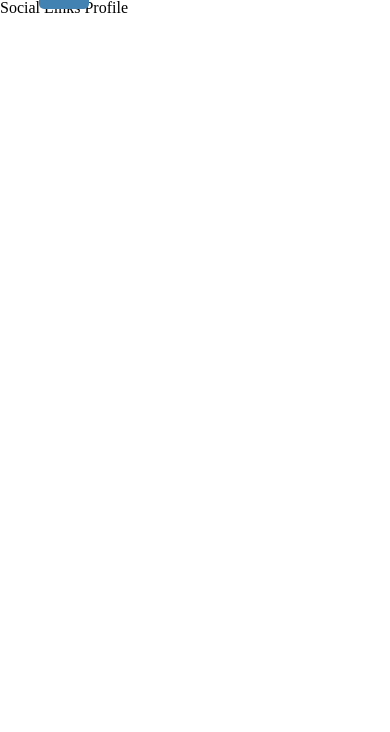
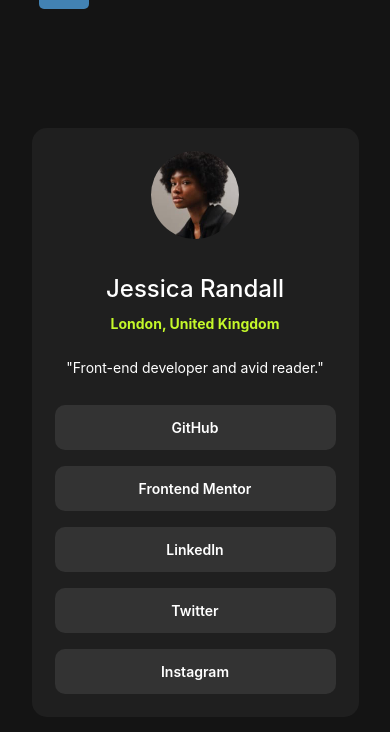
Before and after one commit to alexanderivanov2/frontend-mentor, a Vue app: page /newbie/social-links-profile-card in a window 390 px wide. Shown: the top 732 px of the page. Built offline with nearby package versions, Linux system fonts and the light colour scheme; a web font is replaced by a local one.

Commit message:
implement mobile version

```diff
--- a/src/assets/styles/pages/newbie/_socialLinksProfileCard.scss
+++ b/src/assets/styles/pages/newbie/_socialLinksProfileCard.scss
@@ -0,0 +1,90 @@
+#socialLinksProfilePage {
+    @import url('https://fonts.googleapis.com/css2?family=Inter:wght@100..900&display=swap');
+
+    $black: #141414;
+    $dark-grey: #1F1F1F;
+    $grey: #333333;
+    $white: #ffffff;
+    $neon-green: #C4F82A;
+
+    min-height: 100vh;
+    height: 100%;
+
+    background-color: $black;
+    display: flex;
+    justify-content: center;
+    align-items: center;
+
+    font-family: "Inter", sans-serif;
+    font-optical-sizing: auto;
+    font-style: normal;
+
+    #socialLinksProfileCard {
+        width: 100%;
+        max-width: 327px;
+        min-height: 579px;
+        background-color: $dark-grey;
+        border-radius: 15px;
+        padding: 23px;
+        text-align: center;
+
+        .social-profile-img-wrapper {
+            width: 88px;
+            height: 88px;
+            margin: auto;
+            img {
+                width: 100%;
+                border-radius: 100%;
+            }
+        }
+
+
+        .social-profile-names {
+            font-size: 24px;
+            font-weight: 500;
+            line-height: 150%;
+            color: $white;
+            margin: 32px auto 10px;
+        }
+
+        .social-profile-location {
+            color: $neon-green;
+            font-weight: bold;
+            font-size: 14px;
+        }
+
+        .social-profile-description {
+            margin-top: 30px;
+            font-size: 14px;
+            font-weight: 400;
+            color: $white;
+        }
+
+        .social-profile-links {
+            margin-top: 30px;
+            display: flex;
+            flex-direction: column;
+            gap: 16px;
+            // justify-content: center;
+            // align-items: center;
+            .social-profile-links-item {
+                padding: 12px;
+                color: $white;
+                background-color: $grey;
+                border-radius: 10px;
+                cursor: pointer;
+
+                &:hover {
+                    background-color: $neon-green;
+                    color: $grey;
+                }
+
+                .social-link {
+                    font-weight: 600;
+                    font-size: 14px;
+                    line-height: 150%;
+                }
+            }
+        }
+    }
+}
--- a/src/views/NewbiePages/SocialLinksProfileCard/SocialLinksProfileCard.vue
+++ b/src/views/NewbiePages/SocialLinksProfileCard/SocialLinksProfileCard.vue
@@ -1,5 +1,23 @@
 <template>
     <section id="socialLinksProfilePage">
-        Social Links Profile
+        <div id="socialLinksProfileCard">
+            <div class="social-profile-img-wrapper">
+                <img :src="socialProfileImg" alt="social profile image">
+            </div>
+            <h1 class="social-profile-names">Jessica Randall</h1>
+            <p class="social-profile-location">London, United Kingdom</p>
+            <p class="social-profile-description">"Front-end developer and avid reader."</p>
+            <div class="social-profile-links">
+                <div class="social-profile-links-item"><p class="social-link">GitHub</p></div>
+                <div class="social-profile-links-item"><p class="social-link">Frontend Mentor</p></div>
+                <div class="social-profile-links-item"><p class="social-link">LinkedIn</p></div>
+                <div class="social-profile-links-item"><p class="social-link">Twitter</p></div>
+                <div class="social-profile-links-item"><p class="social-link">Instagram</p></div>
+            </div>
+        </div>
     </section>
 </template>
+
+<script setup>
+import socialProfileImg from '../../../../public/assets/images/socialLinksProfileCard/avatar-jessica.jpeg'
+</script>
```
